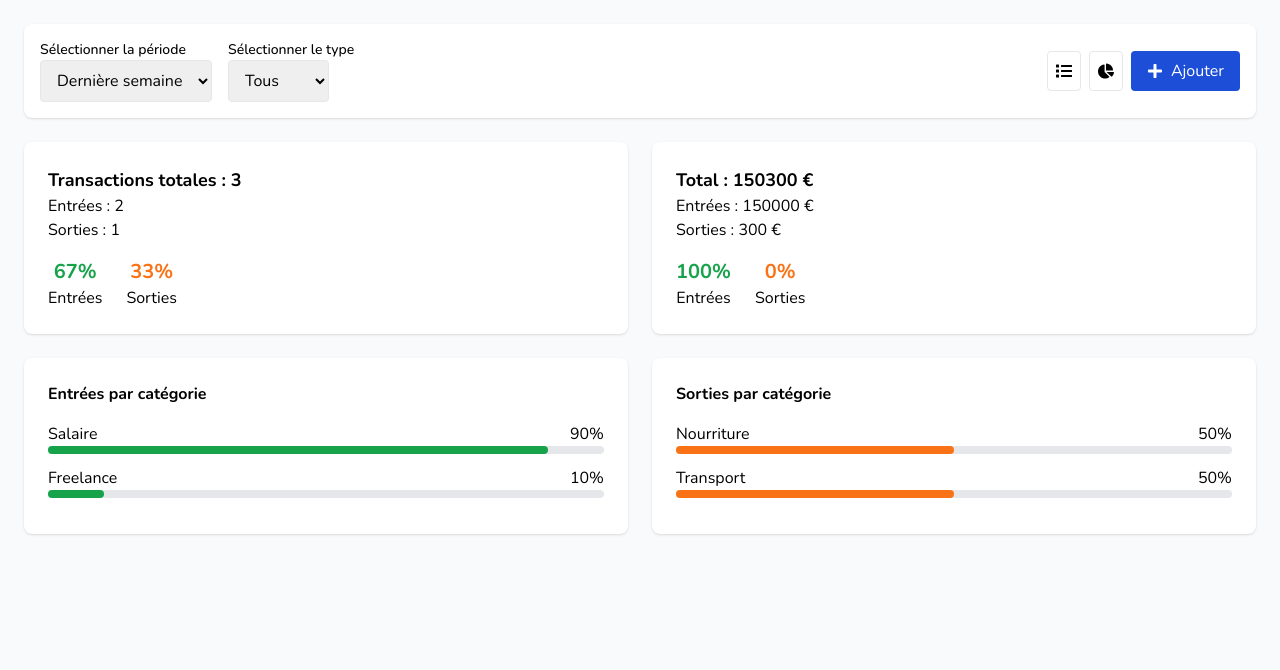
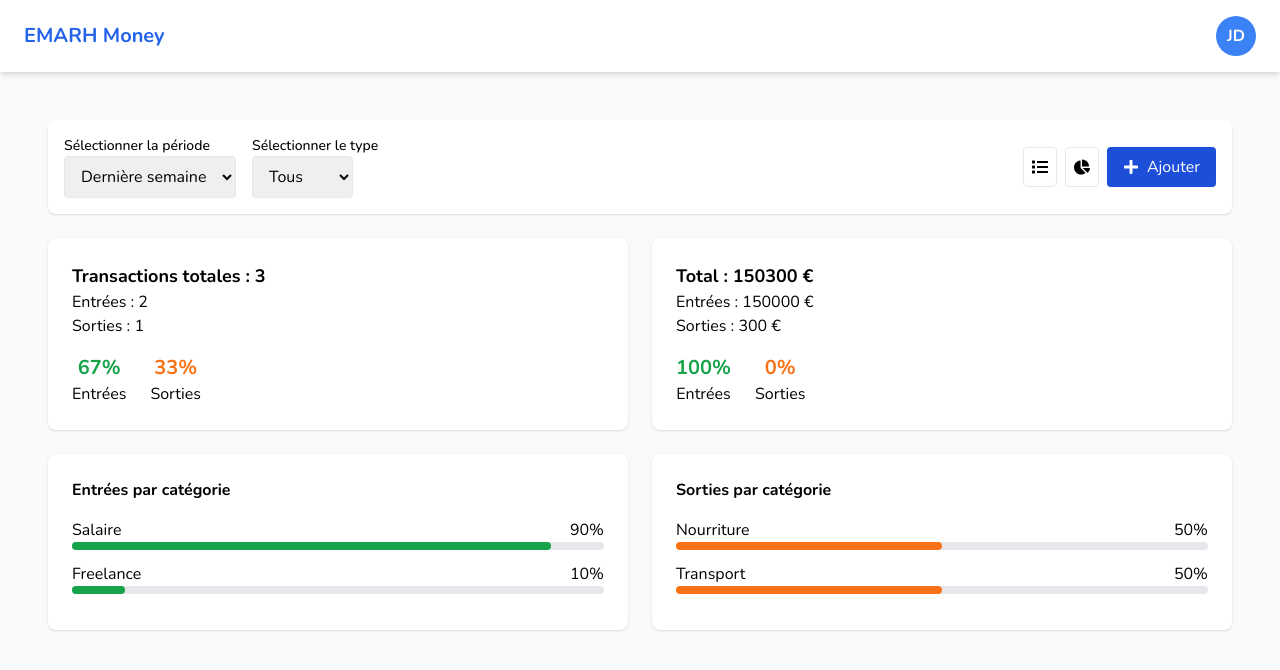
Before and after one commit to Harry8679/Emarh-Money-Front, a React (Create React App) app: page /dashboard in a window 1280 px wide. Shown: the top 670 px of the page. Built offline with nearby package versions, Linux system fonts and the light colour scheme.

Commit message:
Dashboard 2

```diff
--- a/src/pages/Dashboard.jsx
+++ b/src/pages/Dashboard.jsx
@@ -1,5 +1,6 @@
 import React, { useState } from "react";
 import { FaList, FaChartPie, FaPlus } from "react-icons/fa";
+import DefaultLayout from "../components/DefaultLayout";
 
 const Dashboard = () => {
   const [frequence, setFrequence] = useState("7j");
@@ -23,6 +24,7 @@ const Dashboard = () => {
   };
 
   return (
+    <DefaultLayout>
         <div className="min-h-screen p-6 bg-gray-50">
             {/* Filtres */}
             <div className="flex flex-wrap items-center justify-between gap-4 p-4 bg-white rounded-lg shadow">
@@ -148,6 +150,7 @@ const Dashboard = () => {
                 </div>
             </div>
             </div>
+    </DefaultLayout>
   );
 };
 
```
Lines whose indentation alone changed are shown as unchanged.
